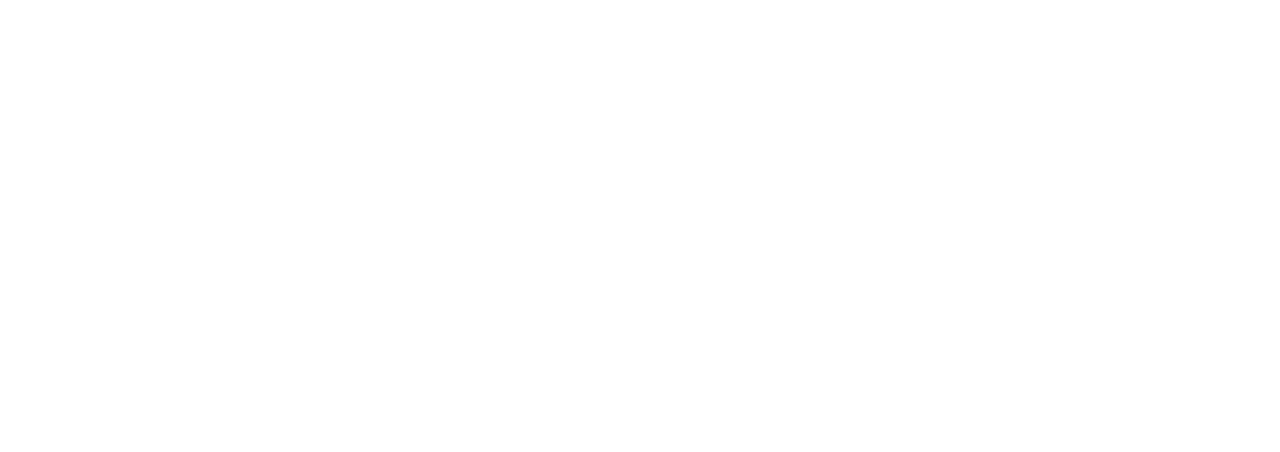
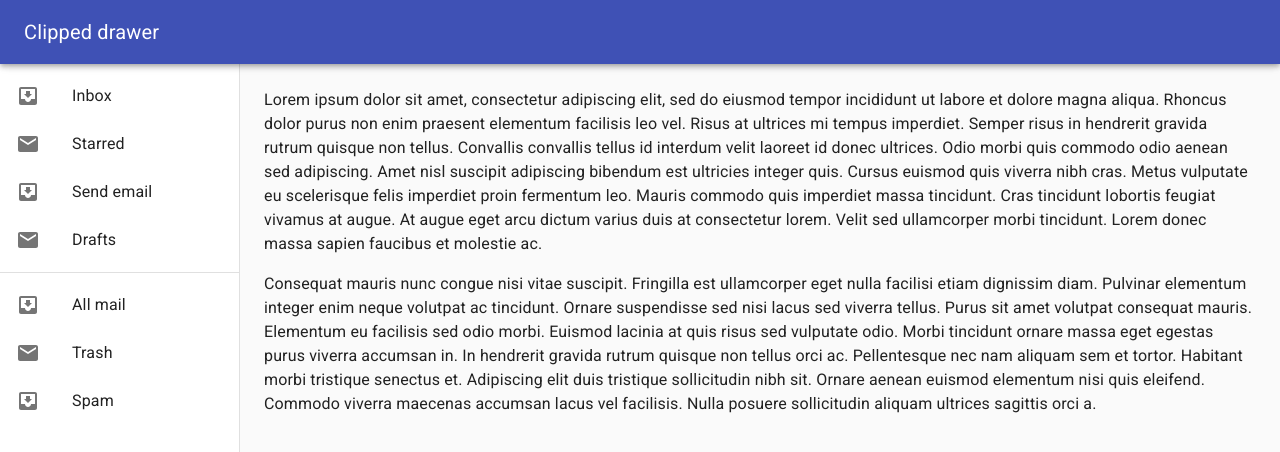
Before and after one commit to TeamSpider55/frontend, a React (Create React App) app: page / in a window 1280 px wide. Shown: the top 452 px of the page. Built offline with nearby package versions, Linux system fonts and the light colour scheme.

Commit message:
add material UI template

```diff
--- a/package.json
+++ b/package.json
@@ -14,6 +14,7 @@
     "@types/node": "^16.6.1",
     "@types/react": "^17.0.18",
     "@types/react-dom": "^17.0.9",
+    "clsx": "^1.1.1",
     "react": "^17.0.2",
     "react-dom": "^17.0.2",
     "react-router-dom": "^5.2.0",
--- a/src/App.jsx
+++ b/src/App.jsx
@@ -1,12 +1,15 @@
 import React from 'react';
 import { Route, BrowserRouter as Router, Switch } from 'react-router-dom';
+import MiniDrawer from './components/Sidebar';
 import PageNotFound from './pages/PageNotFound';
 
 function App() {
   return (
     <Router>
       <Switch>
-        <Route exact path="/" />
+        <Route exact path="/">
+          <MiniDrawer />
+        </Route>
         <Route>
           {/* matches any other route: page for 404 error */}
           <PageNotFound />
--- /dev/null
+++ b/src/components/Sidebar.jsx
@@ -0,0 +1,110 @@
+import React from 'react';
+import { makeStyles } from '@material-ui/core/styles';
+import Drawer from '@material-ui/core/Drawer';
+import AppBar from '@material-ui/core/AppBar';
+import CssBaseline from '@material-ui/core/CssBaseline';
+import Toolbar from '@material-ui/core/Toolbar';
+import List from '@material-ui/core/List';
+import Typography from '@material-ui/core/Typography';
+import Divider from '@material-ui/core/Divider';
+import ListItem from '@material-ui/core/ListItem';
+import ListItemIcon from '@material-ui/core/ListItemIcon';
+import ListItemText from '@material-ui/core/ListItemText';
+import InboxIcon from '@material-ui/icons/MoveToInbox';
+import MailIcon from '@material-ui/icons/Mail';
+
+const drawerWidth = 240;
+
+const useStyles = makeStyles((theme) => ({
+  root: {
+    display: 'flex',
+  },
+  appBar: {
+    zIndex: theme.zIndex.drawer + 1,
+  },
+  drawer: {
+    width: drawerWidth,
+    flexShrink: 0,
+  },
+  drawerPaper: {
+    width: drawerWidth,
+  },
+  drawerContainer: {
+    overflow: 'auto',
+  },
+  content: {
+    flexGrow: 1,
+    padding: theme.spacing(3),
+  },
+}));
+
+export default function ClippedDrawer() {
+  const classes = useStyles();
+
+  return (
+    <div className={classes.root}>
+      <CssBaseline />
+      <AppBar position="fixed" className={classes.appBar}>
+        <Toolbar>
+          <Typography variant="h6" noWrap>
+            Clipped drawer
+          </Typography>
+        </Toolbar>
+      </AppBar>
+      <Drawer
+        className={classes.drawer}
+        variant="permanent"
+        classes={{
+          paper: classes.drawerPaper,
+        }}
+      >
+        <Toolbar />
+        <div className={classes.drawerContainer}>
+          <List>
+            {['Inbox', 'Starred', 'Send email', 'Drafts'].map((text, index) => (
+              <ListItem button key={text}>
+                <ListItemIcon>{index % 2 === 0 ? <InboxIcon /> : <MailIcon />}</ListItemIcon>
+                <ListItemText primary={text} />
+              </ListItem>
+            ))}
+          </List>
+          <Divider />
+          <List>
+            {['All mail', 'Trash', 'Spam'].map((text, index) => (
+              <ListItem button key={text}>
+                <ListItemIcon>{index % 2 === 0 ? <InboxIcon /> : <MailIcon />}</ListItemIcon>
+                <ListItemText primary={text} />
+              </ListItem>
+            ))}
+          </List>
+        </div>
+      </Drawer>
+      <main className={classes.content}>
+        <Toolbar />
+        <Typography paragraph>
+          Lorem ipsum dolor sit amet, consectetur adipiscing elit, sed do eiusmod tempor incididunt
+          ut labore et dolore magna aliqua. Rhoncus dolor purus non enim praesent elementum
+          facilisis leo vel. Risus at ultrices mi tempus imperdiet. Semper risus in hendrerit
+          gravida rutrum quisque non tellus. Convallis convallis tellus id interdum velit laoreet id
+          donec ultrices. Odio morbi quis commodo odio aenean sed adipiscing. Amet nisl suscipit
+          adipiscing bibendum est ultricies integer quis. Cursus euismod quis viverra nibh cras.
+          Metus vulputate eu scelerisque felis imperdiet proin fermentum leo. Mauris commodo quis
+          imperdiet massa tincidunt. Cras tincidunt lobortis feugiat vivamus at augue. At augue eget
+          arcu dictum varius duis at consectetur lorem. Velit sed ullamcorper morbi tincidunt. Lorem
+          donec massa sapien faucibus et molestie ac.
+        </Typography>
+        <Typography paragraph>
+          Consequat mauris nunc congue nisi vitae suscipit. Fringilla est ullamcorper eget nulla
+          facilisi etiam dignissim diam. Pulvinar elementum integer enim neque volutpat ac
+          tincidunt. Ornare suspendisse sed nisi lacus sed viverra tellus. Purus sit amet volutpat
+          consequat mauris. Elementum eu facilisis sed odio morbi. Euismod lacinia at quis risus sed
+          vulputate odio. Morbi tincidunt ornare massa eget egestas purus viverra accumsan in. In
+          hendrerit gravida rutrum quisque non tellus orci ac. Pellentesque nec nam aliquam sem et
+          tortor. Habitant morbi tristique senectus et. Adipiscing elit duis tristique sollicitudin
+          nibh sit. Ornare aenean euismod elementum nisi quis eleifend. Commodo viverra maecenas
+          accumsan lacus vel facilisis. Nulla posuere sollicitudin aliquam ultrices sagittis orci a.
+        </Typography>
+      </main>
+    </div>
+  );
+}
```
Also changed, not shown: 1 other file (tests, documents, lock files or other folders).
